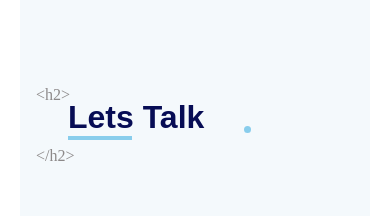
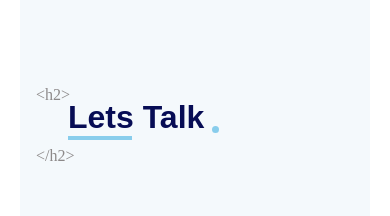
Before and after one commit to SoorajM143/personalwebsite-v2, a React (Create React App) app: page / in a window 390 px wide. Shown: the part 900-1116 px from the top of the page. Built offline with nearby package versions, Linux system fonts and the light colour scheme; a web font is replaced by a local one.

Commit message:
css changes

```diff
--- a/src/styles/Main.css
+++ b/src/styles/Main.css
@@ -411,6 +411,6 @@
     top: 2rem !important;
   }
   .main_dot {
-    left: 14rem !important;
+    left: 12rem !important;
   }
 }/*# sourceMappingURL=Main.css.map */
--- a/src/styles/Main.scss
+++ b/src/styles/Main.scss
@@ -384,7 +384,7 @@
   }
 
   .main_dot{
-    left: 14rem !important;
+    left: 12rem !important;
   }
 
 }
```
